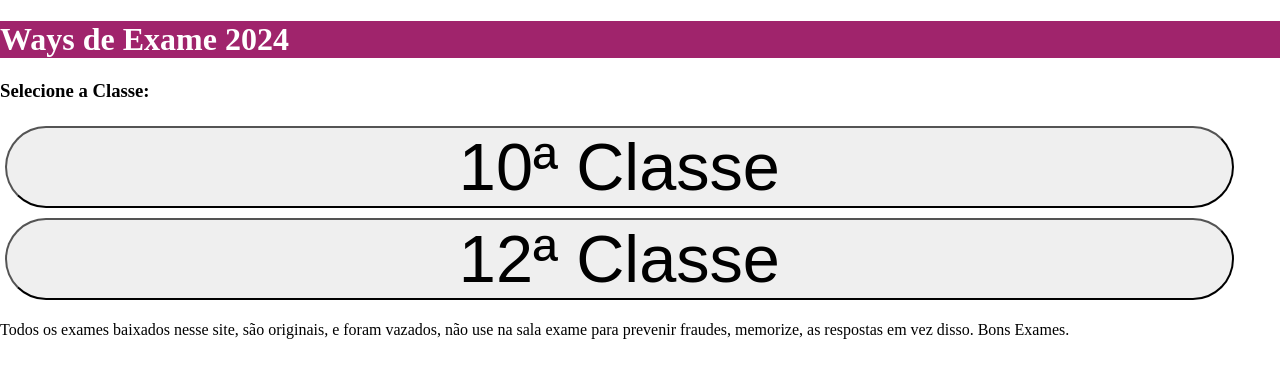
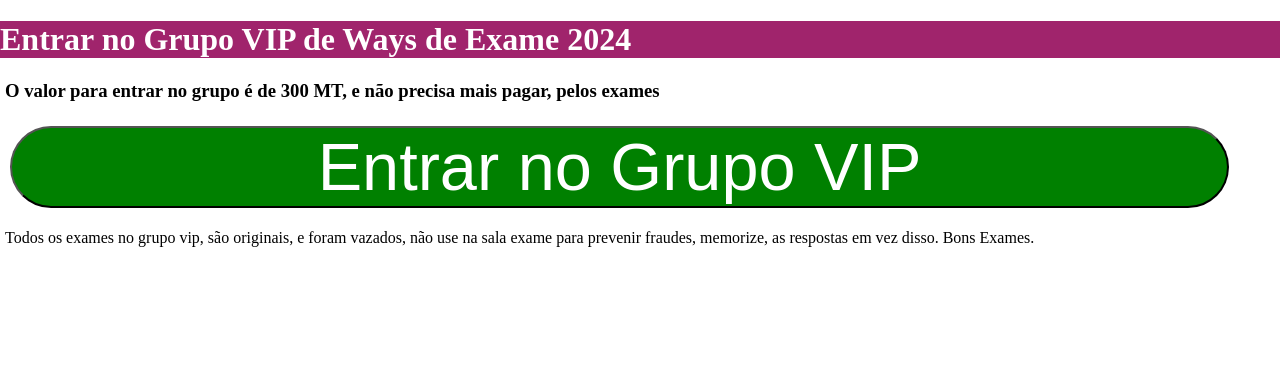
Before and after one commit to mozinova/mozways2024, a plain HTML site: page index.html in a window 1280 px wide. Drawn offline with Linux system fonts and the light colour scheme.

Commit message:
Add files via upload

```diff
--- a/index.html
+++ b/index.html
@@ -22,32 +22,38 @@
     }
     button{
       width:96%;
+      color:white;
+      background:green;
       font-size:50pt;
       margin:5px;
       border-radius:50px;
     }
+    main {
+      margin:5px;
+    }
   </style>
+
 </head>
 
 <body>
 <header>
-  <h1>Ways de Exame 2024</h1>
+  <h1>Entrar no Grupo VIP de Ways de Exame 2024</h1>
 </header>
 <main>
   <p>
-    <h3>Selecione a Classe:</h3>
+    <h3>O valor para entrar no grupo é de 300 MT, e não precisa mais pagar, pelos exames</h3>
   </p>
-  <a href="checkout.html#10"><button>
+ <!-- <a href="checkout.html#10"><button>
     10ª Classe
   </button>
-  </a>
+  </a>-->
   <a href="checkout.html#12">
   <button>
-    12ª Classe
+    Entrar no Grupo VIP
   </button>
   </a>
   <p>
-    Todos os exames baixados nesse site, são originais, e foram vazados, não use na sala exame para prevenir fraudes, memorize, as respostas em vez disso. Bons Exames.
+    Todos os exames no grupo vip, são originais, e foram vazados, não use na sala exame para prevenir fraudes, memorize, as respostas em vez disso. Bons Exames.
   </p>
 </main>
 </body>
```
Also changed, not shown: checkout.html (+4 -3 lines).
